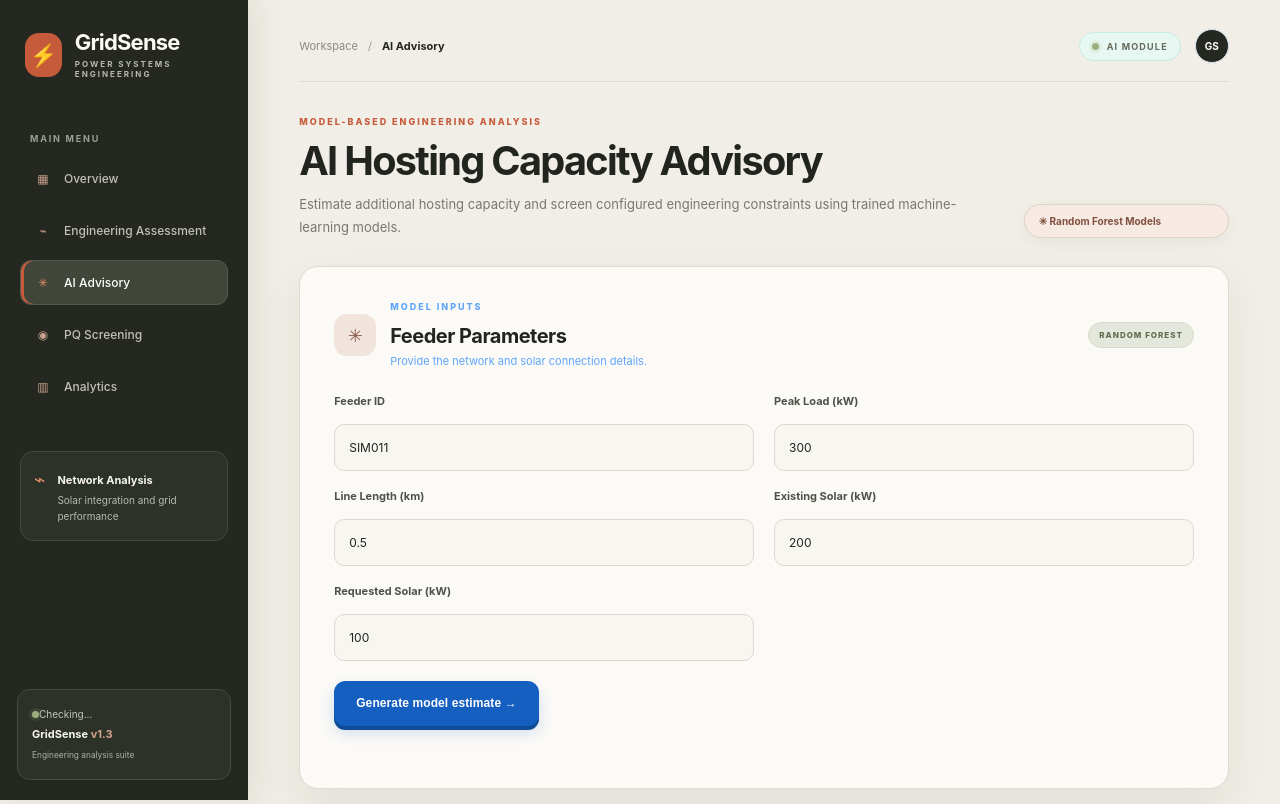
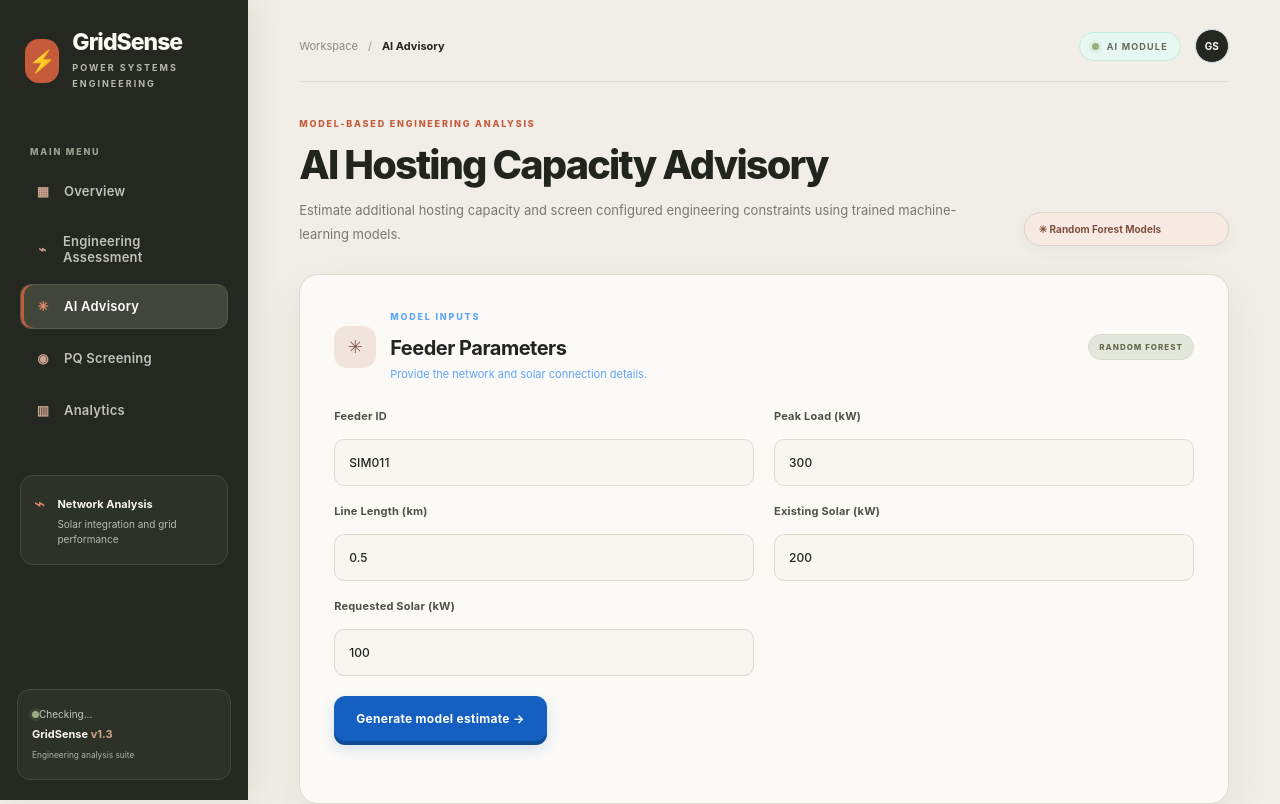
Before and after one commit to stejdeep0712-ctrl/Gridsense, a plain HTML site: page ai-advisory.html in a window 1280 px wide. Shown: the top 804 px of the page. Drawn offline with Linux system fonts and the light colour scheme.

Commit message:
Update style.css

```diff
--- a/style.css
+++ b/style.css
@@ -2293,3 +2293,154 @@ footer p { margin: 4px 0 !important; color: #929287 !important; font-size: 9px !
 .chat-input-form input {
     flex: 1;
 }
+/* ==========================================
+   GRIDSENSE — PREMIUM TYPOGRAPHY UPDATE
+   TEXT STYLE AND COLOUR ONLY
+========================================== */
+
+/* Main font */
+body {
+    font-family: "Inter", "Segoe UI", sans-serif !important;
+    -webkit-font-smoothing: antialiased;
+    text-rendering: optimizeLegibility;
+}
+
+/* Main headings */
+h1 {
+    color: #242820 !important;
+    font-weight: 800 !important;
+    letter-spacing: -1.4px !important;
+}
+
+h2 {
+    color: #30352b !important;
+    font-weight: 750 !important;
+    letter-spacing: -0.8px !important;
+}
+
+h3 {
+    color: #41463a !important;
+    font-weight: 700 !important;
+    letter-spacing: -0.3px !important;
+}
+
+/* Paragraphs */
+p {
+    font-family: "Inter", "Segoe UI", sans-serif !important;
+    color: #777970;
+    line-height: 1.75 !important;
+    font-weight: 400;
+}
+
+/* Sidebar text */
+.sidebar nav a {
+    font-size: 13px !important;
+    font-weight: 600 !important;
+    letter-spacing: 0.2px !important;
+}
+
+.brand h2 {
+    font-size: 23px !important;
+    font-weight: 800 !important;
+    letter-spacing: -1px !important;
+}
+
+.brand p {
+    font-size: 9px !important;
+    font-weight: 700 !important;
+    letter-spacing: 2px !important;
+}
+
+/* Page headings */
+.welcome-section h1,
+.overview-hero h1 {
+    font-weight: 800 !important;
+    letter-spacing: -1.8px !important;
+    line-height: 1.15 !important;
+}
+
+/* Small section labels */
+.eyebrow,
+.nav-label,
+.section-caption {
+    font-weight: 800 !important;
+    letter-spacing: 1.8px !important;
+}
+
+/* Card headings */
+.stat-card h2 {
+    font-weight: 800 !important;
+    letter-spacing: -0.8px !important;
+}
+
+.quick-card h3,
+.chart-card h3,
+.insight-card h3 {
+    font-weight: 750 !important;
+    letter-spacing: -0.3px !important;
+}
+
+/* Form labels */
+label {
+    color: #4e5148 !important;
+    font-size: 12px !important;
+    font-weight: 700 !important;
+    letter-spacing: 0.2px !important;
+}
+
+/* Input text */
+input,
+select,
+textarea {
+    font-family: "Inter", "Segoe UI", sans-serif !important;
+    font-weight: 500 !important;
+    letter-spacing: 0.1px !important;
+}
+
+/* Buttons */
+button,
+.btn,
+.overview-primary-action {
+    font-family: "Inter", "Segoe UI", sans-serif !important;
+    font-weight: 750 !important;
+    letter-spacing: 0.3px !important;
+}
+
+/* Important information */
+strong,
+b {
+    font-weight: 750 !important;
+}
+
+/* Result values */
+.result-item h3,
+.metric-card strong {
+    font-weight: 800 !important;
+    letter-spacing: -0.7px !important;
+}
+
+/* Descriptive text */
+.subtitle,
+.welcome-description,
+.module-description {
+    color: #777970 !important;
+    font-weight: 400 !important;
+    line-height: 1.8 !important;
+}
+
+/* Accent text */
+.eyebrow,
+.decision-label,
+.quick-arrow {
+    color: #c65b3b !important;
+}
+
+/* Footer typography */
+footer {
+    font-size: 11px !important;
+    letter-spacing: 0.2px !important;
+}
+
+footer p {
+    font-weight: 400 !important;
+}
```
